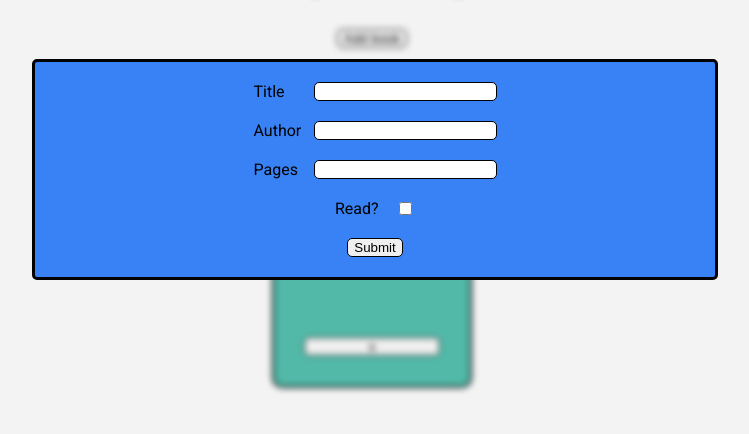
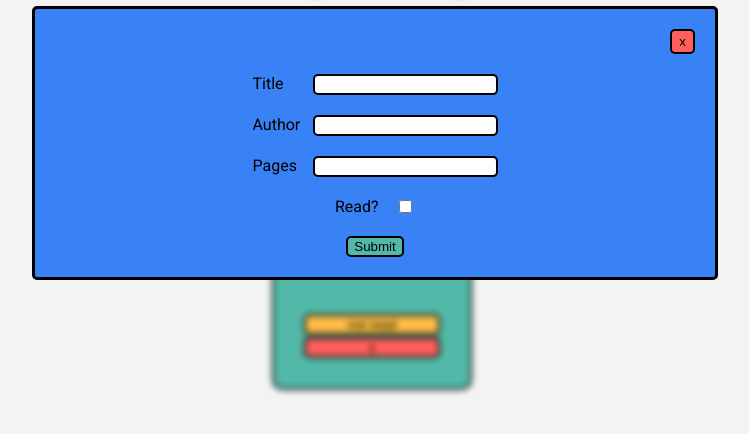
Before and after one commit to bobbyta74/odin-library, a plain HTML site: page index.html in a window 1280 px wide. Both pictures are taken after a click on the button "Add book". Shown: the part 120-554 px from the top of the page, without its empty margins (268-1017 px from the left). Drawn offline with Linux system fonts and the light colour scheme.

Commit message:
Enable toggling read status

```diff
--- a/index.html
+++ b/index.html
@@ -19,18 +19,19 @@
         </header>
         <div id="bookshelf"></div>
     </div>
-    <form action="">
+    <form action="/form-processing-page" method="post">
+        <button class="del" id="closeform">x</button>
         <div class="info">
             <label for="title">Title</label>
-            <input type="text" id="title">
+            <input type="text" id="title" required>
         </div>
         <div class="info">
             <label for="author">Author</label>
-            <input type="text" id="author">
+            <input type="text" id="author" required>
         </div>
         <div class="info">
             <label for="pages">Pages</label>
-            <input type="number" id="pages">
+            <input type="number" id="pages" min="0">
         </div>
         <div class="info">
             <label for="read">Read?</label>
--- a/script.js
+++ b/script.js
@@ -4,6 +4,7 @@ const myform = document.querySelector("form");
 const submit = document.querySelector("#submit");
 const body = document.querySelector("body");
 const permanentelements = document.querySelector("#permanentelements");
+const closeform = document.querySelector("#closeform")
 
 const inp_title = document.querySelector("#title");
 const inp_author = document.querySelector("#author");
@@ -16,19 +17,35 @@ function Book(title, author, pages, read) {
     this.title = title;
     this.author = author;
     this.pages = pages;
-    if (read == true) {
-        this.read = "read";
-    } else {
-        this.read = "not read yet"
-    }
+    this.read = read;
 }
 
 Book.prototype.info = function () {
-    return `${this.title} by ${this.author}, ${this.pages} pages, ${this.read}`
+    return `${this.title} by ${this.author}, ${this.pages} pages`
+}
+
+Book.prototype.toggleRead = function () {
+    if (this.read) {
+        this.read = false;
+    } else {
+        this.read = true;
+    }
 }
 
 const mobydick = new Book("Moby Dick", "Herman Melville", 400, false);
 myLibrary.push(mobydick);
+
+//Change 'read' values of book object into colour-coded output
+//element and book passed in as parameters because the actual 'toggle' and 'book' we manipulate vary for every book
+function displayRead(element, book) {
+    if (book.read) {
+        element.textContent = "read";
+        element.style.backgroundColor = "#00ca4e";
+    } else {
+        element.textContent = "not read";
+        element.style.backgroundColor = "#ffbd44";
+    }
+}
 
 //Actually put the books on the website
 //Iterate through myLibrary and make a div with description and buttons for every object
@@ -40,16 +57,31 @@ function displayBooks () {
     for (let book of myLibrary) {
         const mydiv = document.createElement("div");
         mydiv.textContent = book.info()
+
         const delbutton = document.createElement("button");
         delbutton.textContent = "x";
+        delbutton.setAttribute("class", "del");
         delbutton.addEventListener("click", function () {
-            console.log("bruh")
             myLibrary.splice(myLibrary.indexOf(book), 1);
             //RECURSION-JUTSU!!!
             //displayBooks() called to stop showing the deleted book
             displayBooks();
         });
-        mydiv.appendChild(delbutton);
+
+        const toggle = document.createElement("button");
+        displayRead(toggle, book);
+        toggle.addEventListener("click", function () {
+            book.toggleRead();
+            displayRead(toggle, book);
+        })
+
+        let buttonsdiv = document.createElement("div");
+        buttonsdiv.style.display = "flex";
+        buttonsdiv.style.flexDirection = "column";
+        buttonsdiv.style.gap = "2px";
+        buttonsdiv.appendChild(toggle);
+        buttonsdiv.appendChild(delbutton);
+        mydiv.appendChild(buttonsdiv);
         bookshelf.appendChild(mydiv);
     }
 }
@@ -78,7 +110,13 @@ addbook.addEventListener("click", function () {
     myform.style.display = "flex";
 })
 
+//Create book object, add to list, and update display
 submit.addEventListener("click", function () {
     addBookToLibrary();
     displayBooks();
 });
+
+//Cancel adding new book
+closeform.addEventListener("click", function () {
+    closeForm();
+});
--- a/style.css
+++ b/style.css
@@ -43,7 +43,13 @@ form {
 
 button, input {
     border-radius:5px;
-    border:1px solid black;
+    border:2px solid black;
+}
+
+#closeform {
+    align-self:flex-end;
+    width:25px;
+    height:25px;
 }
 
 #bookshelf {
@@ -66,3 +72,19 @@ button, input {
     flex-direction:column;
     justify-content:space-between;
 }
+
+button {
+    background-color:#52b9a8;
+}
+
+.del {
+    background-color:#ff605c;
+}
+
+button:hover {
+    filter:brightness(85%);
+}
+
+button:active {
+    transform:scale(1.1);
+}
```
